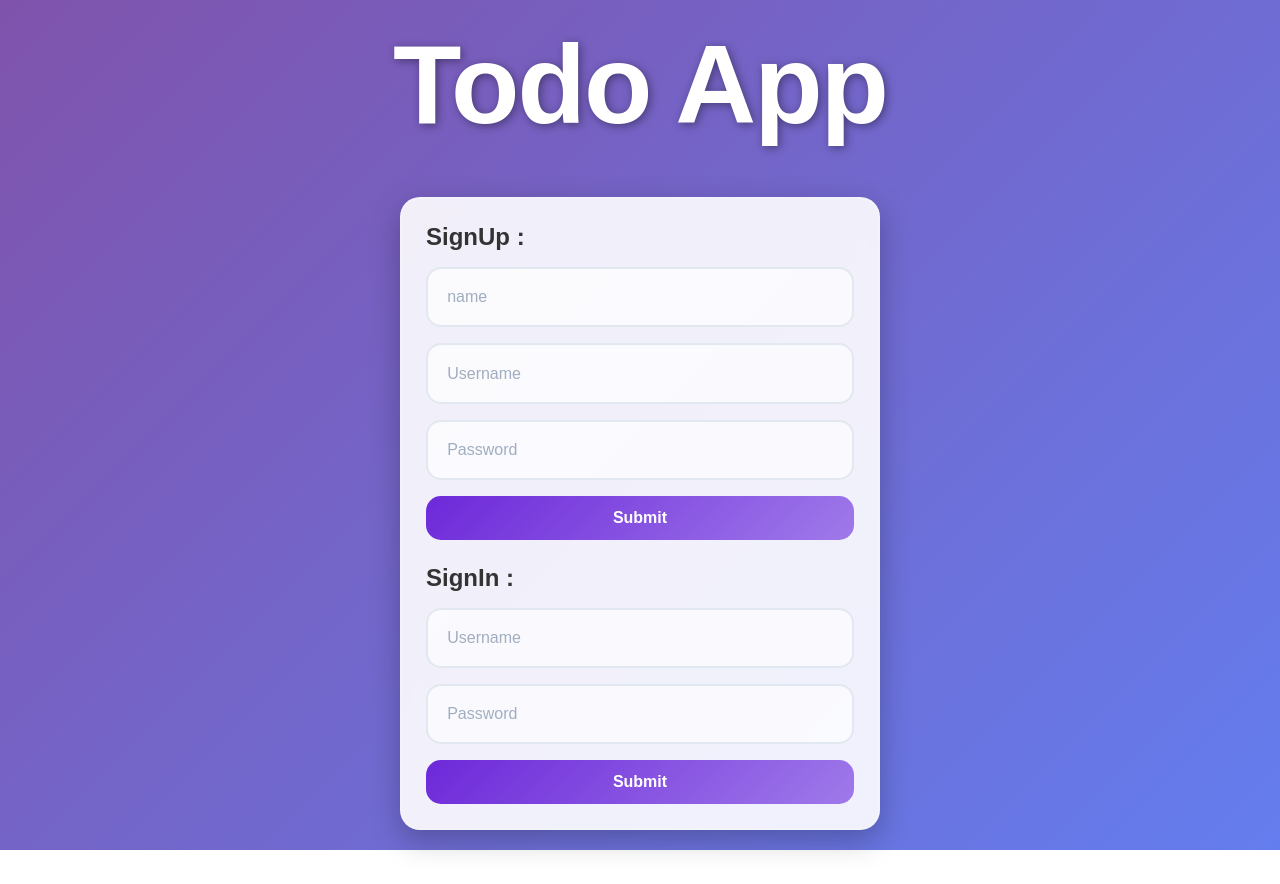
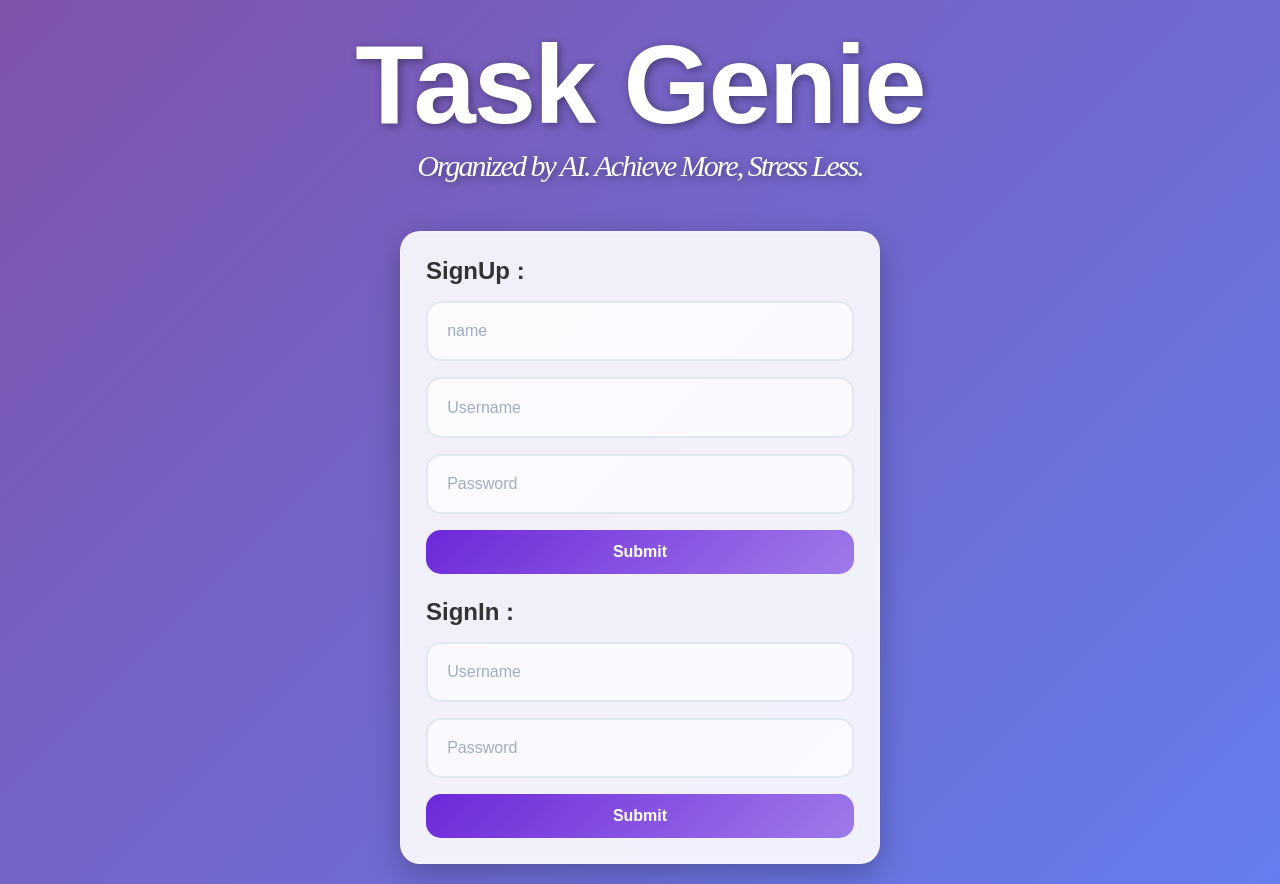
Before and after one commit to kingadarsh/TodoFrontEndFullStack, a plain HTML site: page Public/index.html in a window 1280 px wide. Before the commit the page ends 850 px from the top, so only its background shows below. Drawn offline with nearby package versions, Linux system fonts and the light colour scheme.

Commit message:
Changed css and made landing page

```diff
--- a/Public/css/style.css
+++ b/Public/css/style.css
@@ -207,6 +207,11 @@ form + form {
     }
 }
 
-
-
+#QuotesPara{
+    font-family:'Times New Roman', Times, serif;
+    font-size: 30px;
+    font-weight: 500;
+    font-style:oblique ;
+    font-display:initial;
+}
 /* ----------------------------------------Page Two ---------------------------------------------------- */
--- a/Public/index.html
+++ b/Public/index.html
@@ -3,7 +3,7 @@
 <head>
     <meta charset="UTF-8">
     <meta name="viewport" content="width=device-width, initial-scale=1.0">
-    <title>Todo</title>
+    <title>Task Genie</title>
     <link rel="stylesheet" href="css/style.css">
     <link rel="stylesheet" href="css/page2.css">
     <link rel="stylesheet" href="css/TodoApp.css">
@@ -16,7 +16,8 @@
 
 <body>
     <div id="Heading">
-        <h1 id="TodoHeading">Todo App</h1>
+        <h1 id="TodoHeading">Task Genie</h1>
+        <p id="QuotesPara">Organized by AI. Achieve More, Stress Less.</p>
     </div>
     <!-- Forms SignIn-SingUp endoints -->
     <div class="Form-Class" id="Form-Class">
--- a/Public/js/script.js
+++ b/Public/js/script.js
@@ -1,6 +1,6 @@
 
 BaseApi="https://todobackendfullstack.onrender.com";
-ML_Model_Url="https://gemini-ai-7xkm.onrender.com";
+ML_Model_Url="http://16.171.135.223:5000/";
 
 
 function GetBackfFromTodo(){
```
